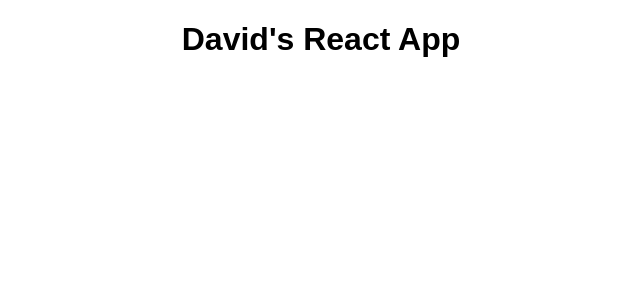
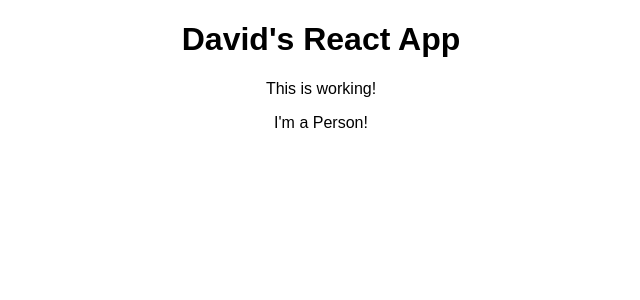
Before and after one commit to davidbolton1/React-Complete-G, a React (Create React App) app: page / in a window 1280 px wide. Shown: the top 300 px of the page, without its empty margins (319-959 px from the left). Built offline with nearby package versions, Linux system fonts and the light colour scheme.

Commit message:
Creating first component

```diff
--- a/src/App.js
+++ b/src/App.js
@@ -1,12 +1,15 @@
 import React, { Component } from 'react';
 //import logo from './logo.svg';
 import './App.css';
+import Person from './Person/Person';
 
 class App extends Component {
   render() {
      return (
       <div className="App">
         <h1>David's React App</h1>
+        <p>This is working!</p>
+        <Person />
       </div>
       );
       //return React.createElement('div', {className: 'App'}, React.createElement('h1', null, 'Heyyy'))
--- /dev/null
+++ b/src/Person/Person.js
@@ -0,0 +1,7 @@
+import React from 'react';
+
+
+const person = () => {
+    return <p>I'm a Person!</p>
+};
+export default person;
```
